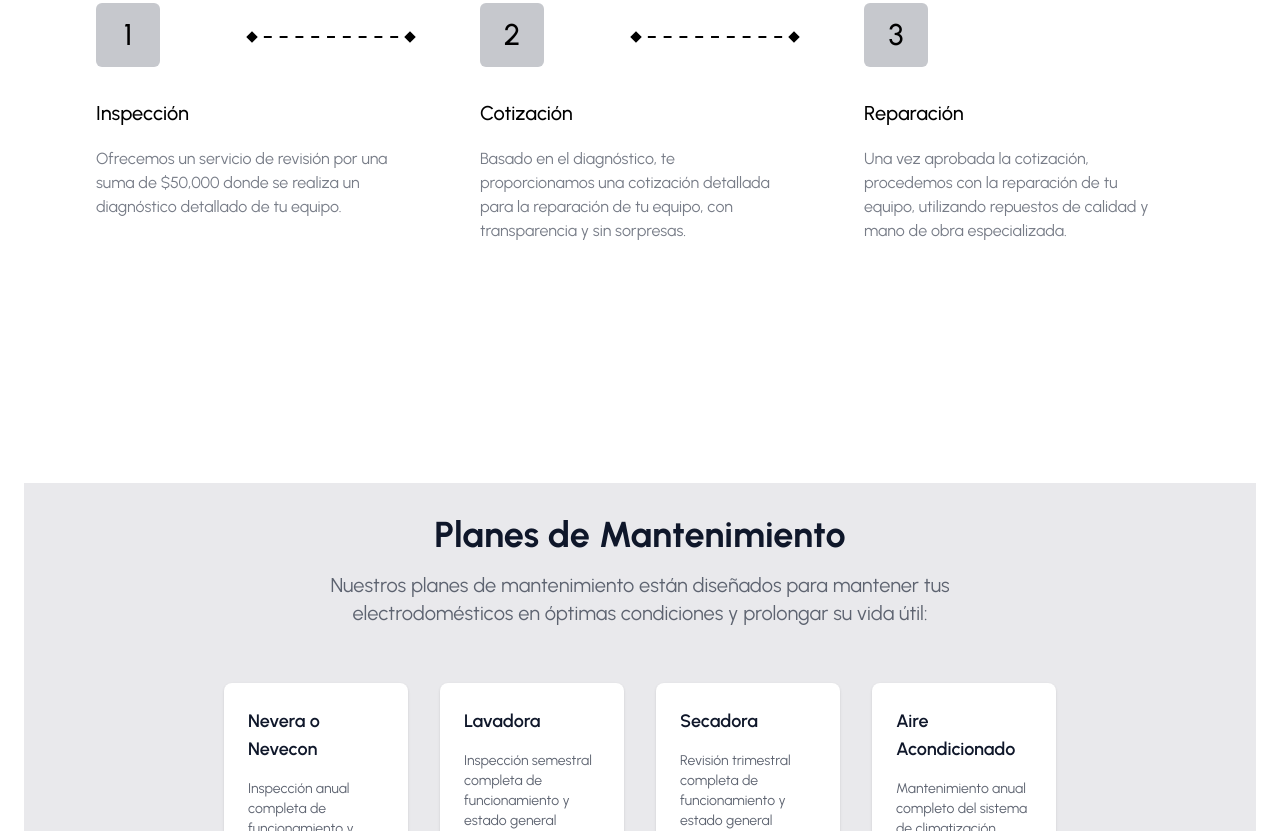
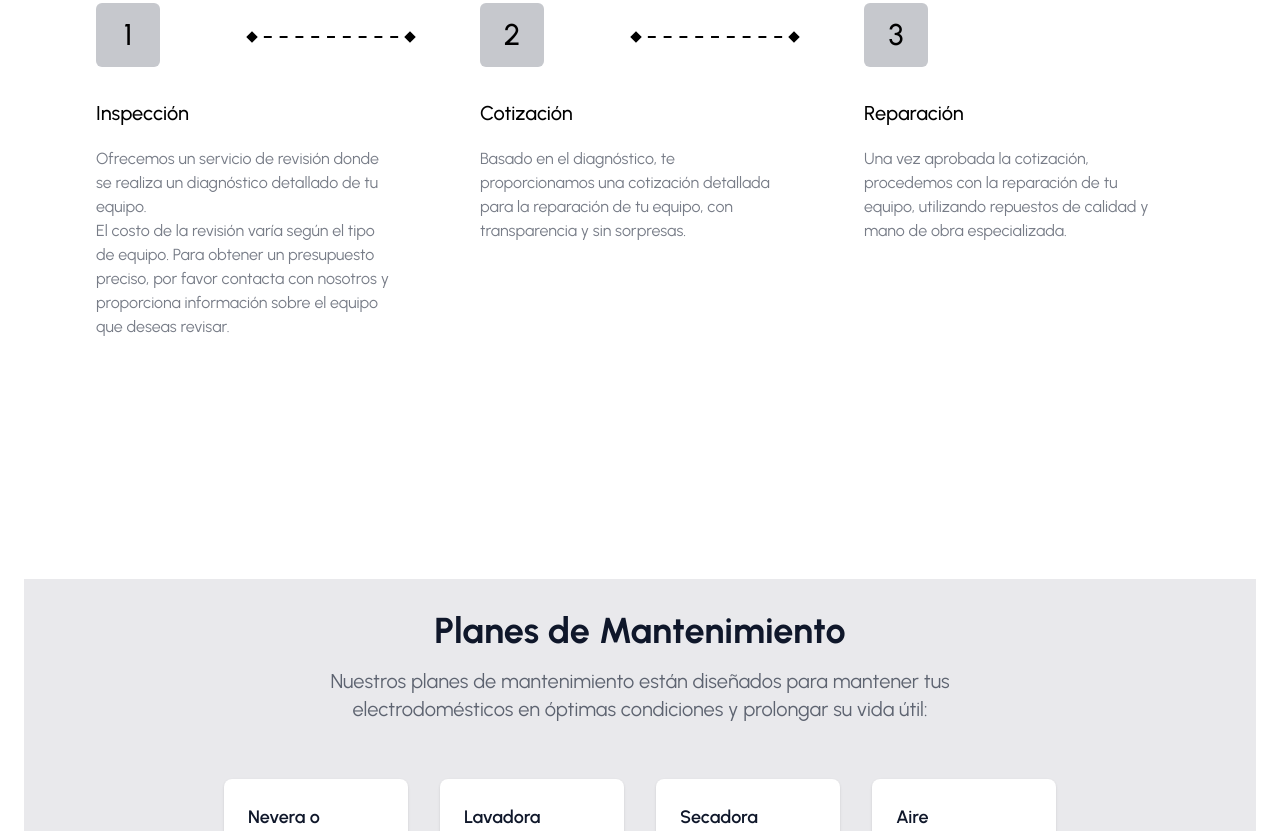
Before and after one commit to victor-arango/ServicesV4, an Astro site: page / in a window 1280 px wide. Shown: the part 4833-5664 px from the top of the page. Built offline with nearby package versions, Linux system fonts and the light colour scheme; Astro itself is replaced by a stand-in of ours.

Commit message:
update info

```diff
--- a/src/components/Blog.astro
+++ b/src/components/Blog.astro
@@ -21,7 +21,10 @@ import Container from "./Container.astro"
         </div>
         <div class="ml-6 lg:ml-0">
           <h2 class="mb-5 text-xl font-medium lg:mt-8">Inspección</h2>
-          <p class="font-inter max-w-md pr-5 text-base text-gray-500">Ofrecemos un servicio de revisión por una suma de $50,000  donde se realiza un diagnóstico detallado de tu equipo.</p>
+          <p class="font-inter max-w-md pr-5 text-base text-gray-500">Ofrecemos un servicio de revisión donde se realiza un diagnóstico detallado de tu equipo.
+
+          </p>
+          <p class="font-inter max-w-md pr-5 text-base text-gray-500">El costo de la revisión varía según el tipo de equipo. Para obtener un presupuesto preciso, por favor contacta con nosotros y proporciona información sobre el equipo que deseas revisar.</p>
         </div>
         <!-- MOBILE - HOW IT WORKS LINE    -->
         <svg class="absolute -bottom-[48px] left-[28px] lg:hidden" width="12" height="70" viewBox="0 0 12 95" fill="none" xmlns="http://www.w3.org/2000/svg">
```
